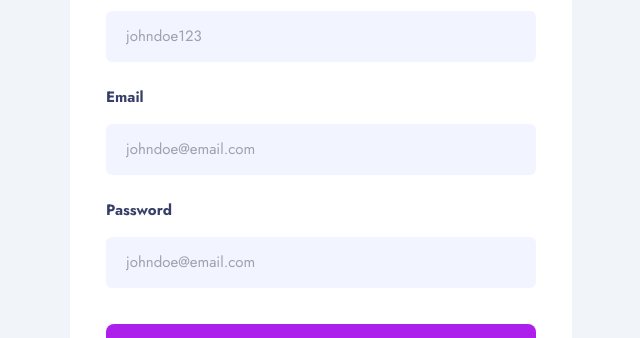
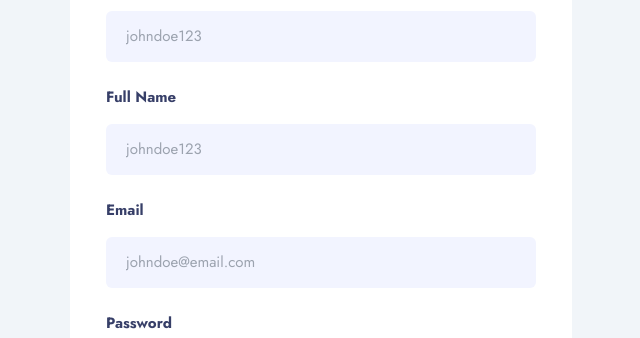
Before and after one commit to Jacksonishere/frontend-product-feedback-app, a React (Create React App) app: page /auth/signup in a window 1280 px wide. Shown: the part 379-717 px from the top of the page, without its empty margins (319-959 px from the left). Built offline with nearby package versions, Linux system fonts and the light colour scheme; no server answers.

Commit message:
Fix login button for comment form if user not logged in, and redirects the user back to feedback page on successful login

```diff
--- a/src/components/auth/SignUpForm.jsx
+++ b/src/components/auth/SignUpForm.jsx
@@ -19,6 +19,7 @@ const SignUpForm = () => {
   const [avatarUrl] = useOutletContext();
   const { dispatchHideFlash } = useFlash();
 
+  const [fullNameErrorMsg, setFullNameErrorMsg] = useState();
   const [usernameErrorMsg, setUsernameErrorMsg] = useState();
   const [emailErrorMsg, setEmailErrorMsg] = useState();
   const [passwordErrorMsg, setPasswordErrorMsg] = useState();
@@ -92,6 +93,24 @@ const SignUpForm = () => {
       </div>
 
       <div className="form-group">
+        <label className="input-label" htmlFor="full_name">
+          Full Name
+        </label>
+        <input
+          className={`input-text ${fullNameErrorMsg ? "error-input" : ""}`}
+          onChange={(e) =>
+            e.target.value === ""
+              ? setFullNameErrorMsg("Username cannot be blank")
+              : setFullNameErrorMsg(null)
+          }
+          name="username"
+          type="text"
+          placeholder="johndoe123"
+        />
+        <InputErrorMsg msg={usernameErrorMsg} />
+      </div>
+
+      <div className="form-group">
         <label className="input-label" htmlFor="email">
           Email
         </label>
--- a/src/components/feedback/NewFeedbackNav.jsx
+++ b/src/components/feedback/NewFeedbackNav.jsx
@@ -46,16 +46,13 @@ const NewFeedbackNav = () => {
   const dispatch = useDispatch();
   const sortBy = useSelector(selectedSortSelector);
 
-  // const [sortBy, setSortBy] = useState(selectedSortBy);
   const [showSortOptions, setShowOptions] = useState(false);
 
-  // const { allFeedbacks } = useFetchFeedbacks();
   const { setAllFeedbacks, feedbackCount } = useContext(FeedbackContext);
 
   const sortSelected = (option) => {
     if (isEqual(option, sortBy)) return;
     setAllFeedbacks([]);
-    // setSortBy(option);
     dispatch(setSort(option));
   };
 
--- a/src/components/feedback/comments/CommentForm.jsx
+++ b/src/components/feedback/comments/CommentForm.jsx
@@ -1,5 +1,5 @@
 import React, { useState, useEffect, useContext } from "react";
-import { Link, useParams } from "react-router-dom";
+import { Link, useParams, useLocation } from "react-router-dom";
 import { useDispatch } from "react-redux";
 
 import FeedbackContext from "../../../context/FeedbacksContext";
@@ -23,6 +23,7 @@ const CommentForm = ({
   const currentUser = useAuth();
   const { dispatchShowFlash } = useFlash();
   const { id } = useParams();
+  const currLocation = useLocation();
   const feedback_id = parseInt(id);
 
   const { updateFeedbackCommentCount } = useContext(FeedbackContext);
@@ -82,7 +83,7 @@ const CommentForm = ({
   return (
     <section
       className={`bg-white rounded-lg text-blue-900 ${
-        isReply ? "pt-4 pb-1" : "py-[26px] px-8 pb-5"
+        isReply ? "pt-4 pb-1" : "py-[26px] px-8 pb-6"
       }`}
     >
       {!isReply && <h3>Add Comment</h3>}
@@ -95,7 +96,7 @@ const CommentForm = ({
           value={comment}
           rows="3"
         ></textarea>
-        <div className="flex flex-col justify-start mt-1 md:flex-row md:items-center md:mt-3">
+        <div className="flex flex-col justify-start mt-1 md:flex-row md:items-center md:mt-5">
           <p
             className={`${
               currentUser ? "text-[13px] text-blue-400 md:text-[15px]" : ""
@@ -106,7 +107,11 @@ const CommentForm = ({
               : "You need to login to comment!"}
           </p>
           {!currentUser ? (
-            <Link className="btn form-btn" to="/auth/signin">
+            <Link
+              state={{ from: currLocation }}
+              className="btn form-submit !mt-0 ml-auto"
+              to="/auth/login"
+            >
               Log In
             </Link>
           ) : (
@@ -124,17 +129,17 @@ const CommentForm = ({
                   "Post Comment"
                 )}
               </button>
+            </div>
+          )}
           {isReply && (
             <button
               type="button"
-                  className="btn ml-4 bg-blue-900"
+              className="btn ml-2 bg-blue-900"
               onClick={closeForm}
               disabled={isLoading}
             >
               Cancel
             </button>
-              )}
-            </div>
           )}
         </div>
       </form>
```
Lines whose indentation alone changed are shown as unchanged.
